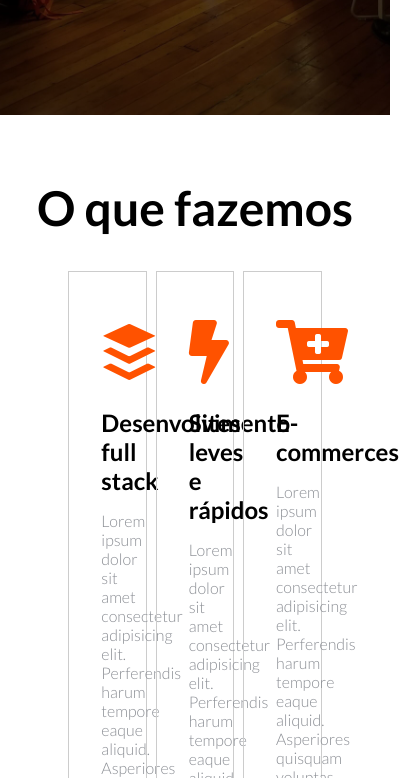
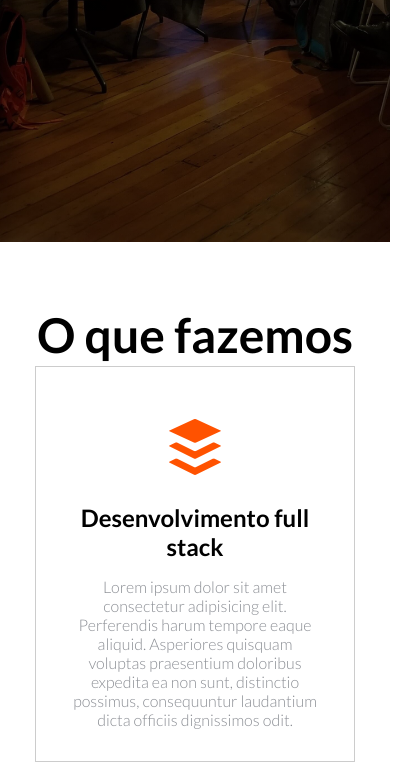
Before and after one commit to brenobcos/agency-project, a plain HTML site: page index.html in a window 390 px wide. Shown: the part 602-1380 px from the top of the page, 416 px wide, since content can reach past the window. Drawn offline with nearby package versions, Linux system fonts and the light colour scheme; files that its build step writes are made by us from their sources.

Commit message:
style: Add styles for responsive design

```diff
--- a/sass/_utilities.sass
+++ b/sass/_utilities.sass
@@ -16,6 +16,16 @@
     &:hover
         color: $primary-color
 
+@mixin card-mobile
+    width: 100%
+    height: 200px
+    margin: 0 0 2rem 0
+
+//MOBILE
+@mixin mobile
+    @media (max-width: 425px)
+        @content
+
 // PLACEHOLDERS SELECTORS
 %title-text-shadow
     text-shadow: 3px 2px $black
@@ -32,6 +42,9 @@
 %card-hover
     .job-card-title, .job-card-cover, .job-card-description
         opacity: 0
+
+        @include mobile
+        opacity: 1
 
     &:hover
         .job-card-title, .job-card-cover, .job-card-description
--- a/sass/styles.sass
+++ b/sass/styles.sass
@@ -9,6 +9,13 @@
     background-position: center
     background-size: cover
 
+    @include mobile
+        height: 100vh
+
+    nav
+        @include mobile
+            display: none
+
     .nav-container
         display: flex
         justify-content: space-between
@@ -19,6 +26,9 @@
         padding: 1.5rem 2rem
         background-color: $black
         z-index: 10
+
+        @include mobile
+            padding: 1rem
 
         .brand
             color: $light-color
@@ -42,6 +52,9 @@
             color: $light-color
             display: none
 
+            @include mobile
+                display: block
+
     .title-container
         color: $light-color
         display: flex
@@ -49,6 +62,10 @@
         align-items: center
         justify-content: center
         height: 100%
+
+        @include mobile
+            text-align: center
+            padding: 2rem
 
         h1
             font-size: 4rem
@@ -73,12 +90,19 @@
         justify-content: space-around
         padding: 2rem
 
+        @include mobile
+            padding: 0
+
         .services-card
             width: 30%
             margin: 1%
             padding: 2rem
             border: 1px solid #CCCCCC
             transition: .3s
+
+            @include mobile
+                width: 100%
+                margin-bottom: 2rem
 
             i
                 color: $primary-color
@@ -101,12 +125,18 @@
     background-color: $secondary-bg
     padding: 3rem
 
+    @include mobile
+        padding: 2rem
+
     h2
         @extend %section-title
 
     .jobs-list
         display: flex
         padding: 2rem 0
+
+        @include mobile
+            flex-direction: column
 
         .first-job
             width: 30%
@@ -119,10 +149,17 @@
             @extend %center-bg
             @extend %card-hover
 
+            @include mobile
+                @include card-mobile
+
         .other-jobs-container
             display: flex
             flex-wrap: wrap
             width: 68%
+
+            @include mobile
+                width: 100%
+                flex-direction: column
 
             .job-card
                 width: 46%
@@ -132,6 +169,9 @@
                 margin: 0 15px 15px 0
                 @extend %center-bg
                 @extend %card-hover
+
+                @include mobile
+                    @include card-mobile
 
             #job2
                 background-image: url('../img/job2.jpg')
@@ -179,6 +219,9 @@ footer
         display: flex
         flex-wrap: wrap
 
+        @include mobile
+            max-width: 100%
+
         .footer-title
             color: $light-color
             font-weight: bold
@@ -186,6 +229,11 @@ footer
 
     .footer-desc-container, .footer-links-container
         width: 50%
+
+        @include mobile
+            width: 100%
+            margin-bottom: 2rem
+            text-align: center
 
         .footer-desc-container
             p
@@ -208,10 +256,12 @@ footer
                     &:hover
                         color: $light-color
 
-        .footer-copy-right-container
-            width: 100%
-            margin-top: 3rem
+    .footer-copy-right-container
+        width: 100%
+        margin-top: 3rem
 
-            p
-                margin-bottom: 1rem
-                text-align: center
+        p
+            margin-bottom: 1rem
+
+        @include mobile
+            text-align: center
```
